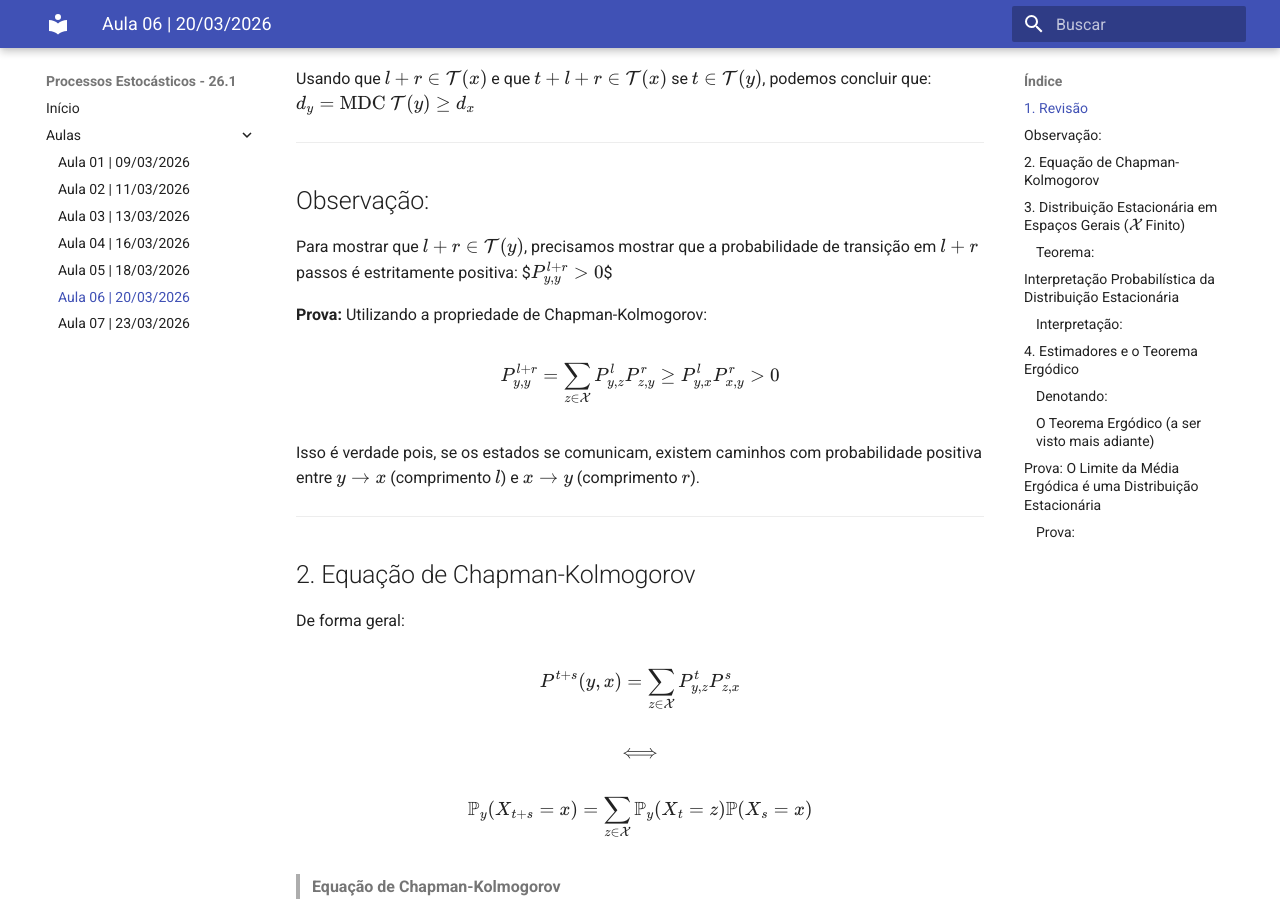
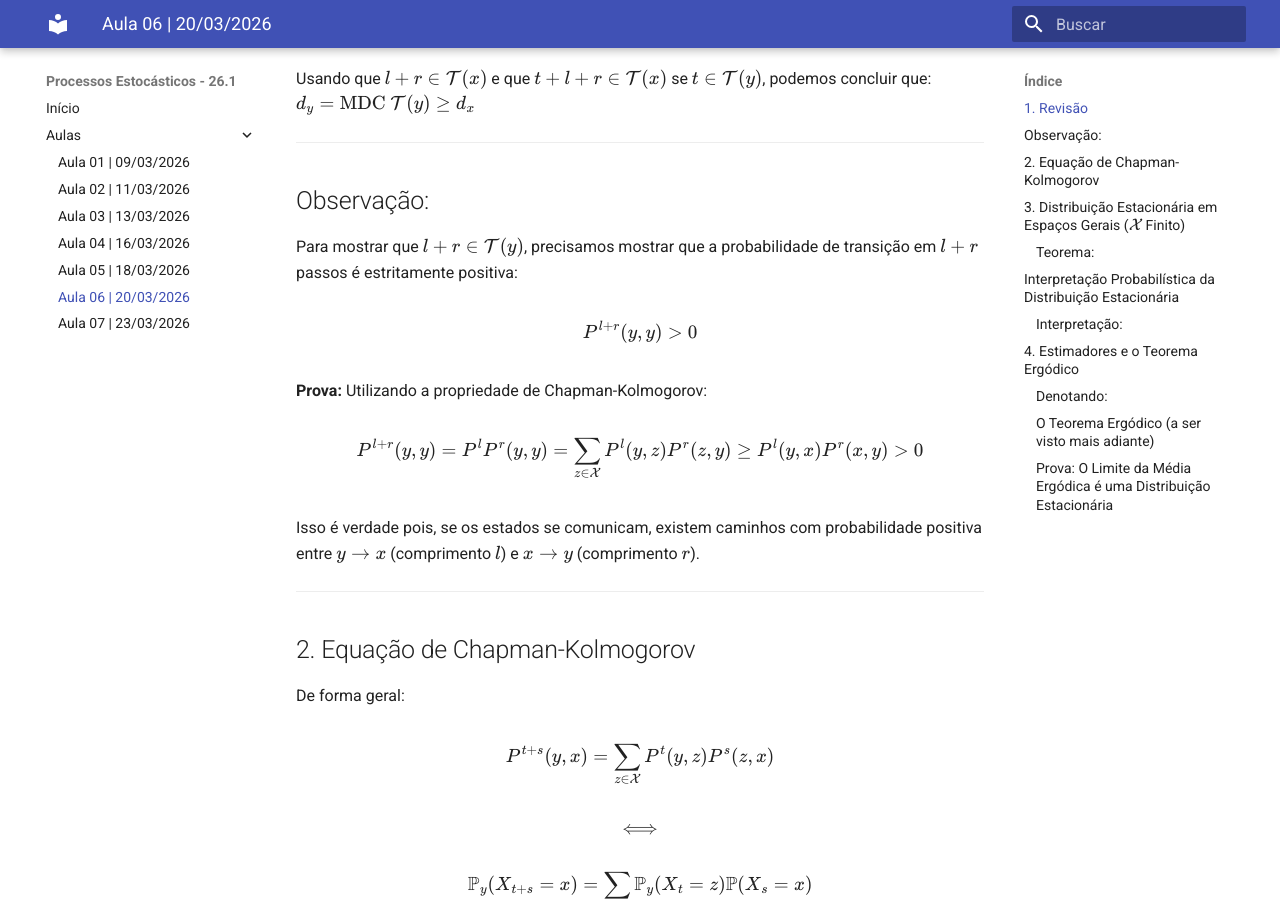
Before and after one commit to lcarlosazeredo/notas-estocasticos, an MkDocs documentation site: the page built from docs/aulas/Aula06.md, in a window 1280 px wide and 900 px high, scrolled down 933 px. Built offline with MkDocs 1.6.1 and Material for MkDocs 9.7.7, drawn with Linux system fonts in a browser that asks for light colours.

Commit message:
Atualização Aula6

```diff
--- a/docs/aulas/Aula06.md
+++ b/docs/aulas/Aula06.md
@@ -47,12 +47,13 @@ $d_y = \text{MDC } \mathcal{T}(y) \geq d_x$
 ## Observação:
 
 Para mostrar que $l + r \in \mathcal{T}(y)$, precisamos mostrar que a probabilidade de transição em $l+r$ passos é estritamente positiva:
-$$P_{y,y}^{l+r} > 0$$
+
+$$P^{l+r}(y,y) > 0$$
 
 **Prova:**
 Utilizando a propriedade de Chapman-Kolmogorov:
 
-$$P_{y,y}^{l+r} = \sum_{z \in \mathcal{X}} P_{y,z}^l P_{z,y}^r \geq P_{y,x}^l P_{x,y}^r > 0$$
+$$P^{l+r}(y,y) = P^{l}P^{r}(y,y) =\sum_{z \in \mathcal{X}} P^l(y,z) P^r(z,y) \geq P^l(y,x) P^r(x,y) > 0$$
 
 Isso é verdade pois, se os estados se comunicam, existem caminhos com probabilidade positiva entre $y \to x$ (comprimento $l$) e $x \to y$ (comprimento $r$).
 
@@ -62,7 +63,7 @@ Isso é verdade pois, se os estados se comunicam, existem caminhos com probabili
 
 De forma geral:
 
-$$P^{t+s}(y,x) = \sum_{z \in \mathcal{X}} P_{y,z}^t P_{z,x}^s$$
+$$P^{t+s}(y,x) = \sum_{z \in \mathcal{X}} P^t(y,z) P^s(z,x)$$
 
 $$\iff$$
 
@@ -137,11 +138,11 @@ $$\mathbb{P}_{\nu} \left( \lim_{T \to \infty} \frac{\hat{N}_{T-1}(y)}{T} = \pi(y
 
 ---
 
-## Prova: O Limite da Média Ergódica é uma Distribuição Estacionária
+### Prova: O Limite da Média Ergódica é uma Distribuição Estacionária
 
 **Afirmação:** $\pi = \lim_{T \to \infty} \nu_T$ é uma distribuição estacionária.
 
-### Prova:
+Prova:
 
 Para ser uma distribuição estacionária, devemos mostrar que $\pi P = \pi$.
 
```
